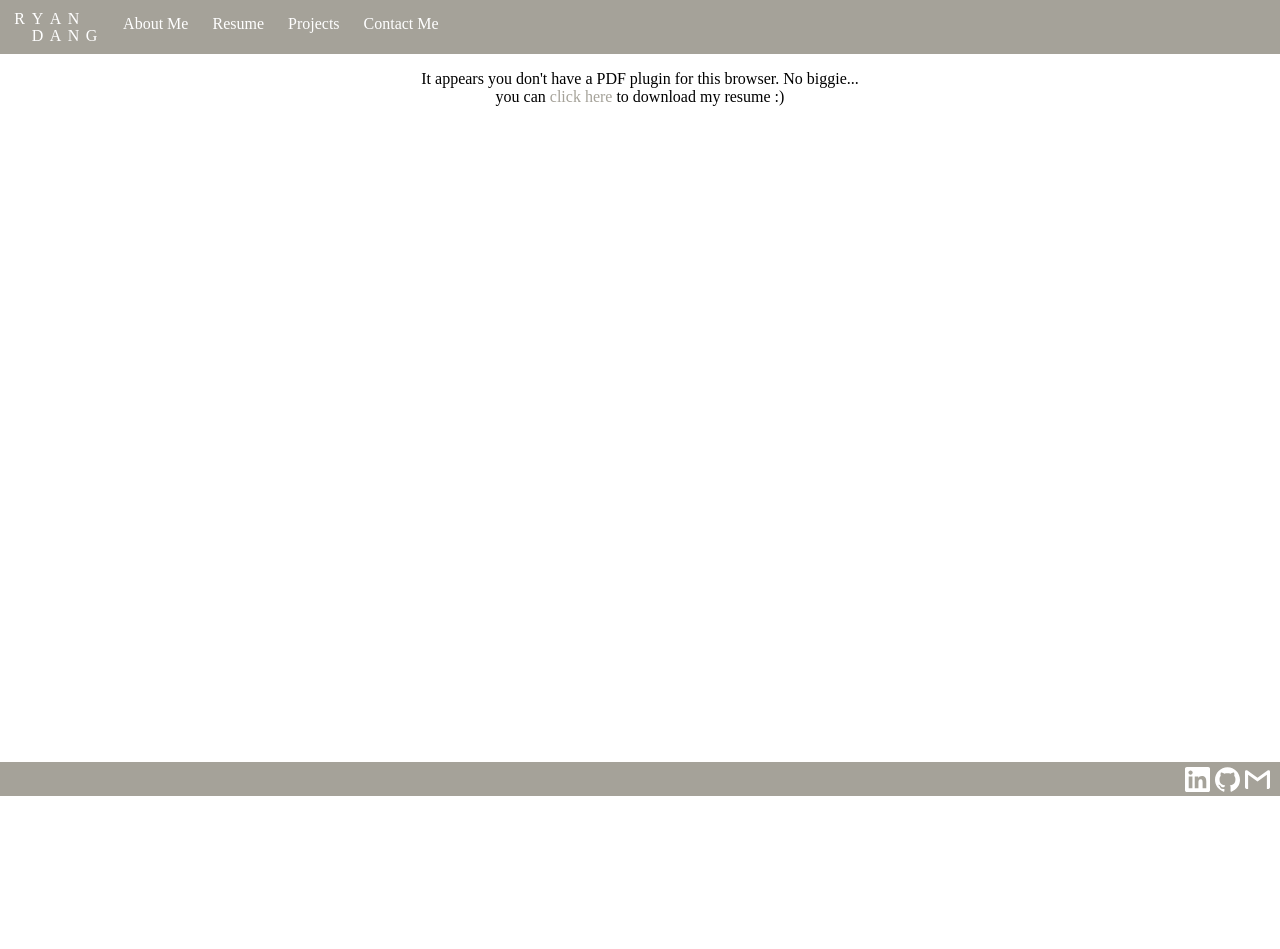
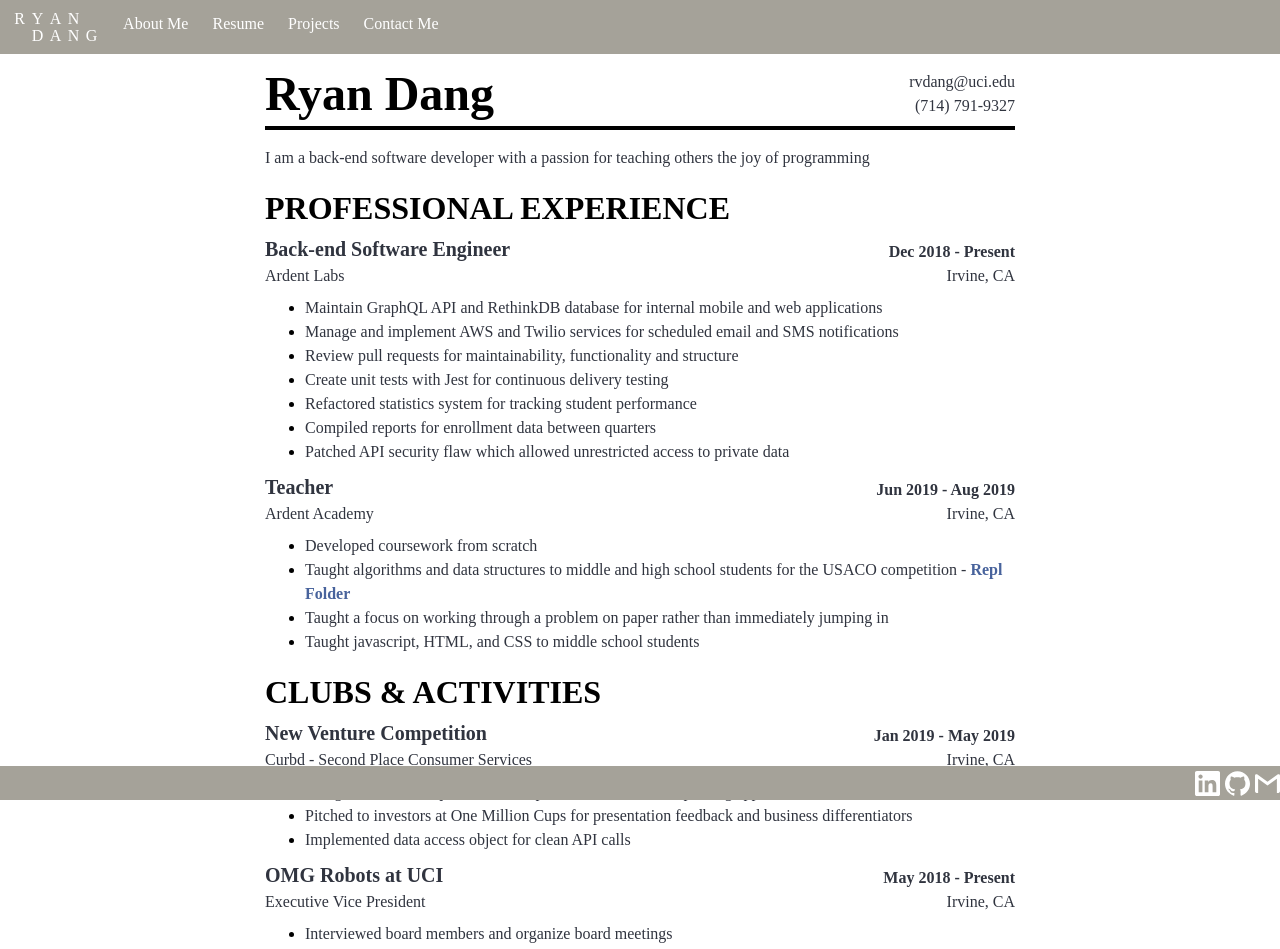
Before and after one commit to rvdang/ryan-web, a React (Create React App) app: page /#/resume in a window 1280 px wide. Shown: the top 949 px of the page. Before the commit the page ends 800 px from the top, so only its background shows below. Built offline with nearby package versions, Linux system fonts and the light colour scheme; a web font is replaced by a local one; what react-pose would draw is missing.

Commit message:
basic resume

```diff
--- a/package.json
+++ b/package.json
@@ -11,6 +11,7 @@
     "react-pose": "^4.0.8",
     "react-router-dom": "^5.0.1",
     "react-scripts": "^3.1.1",
+    "react-to-print": "^2.4.0",
     "styled-components": "^4.3.2"
   },
   "scripts": {
--- a/src/App.css
+++ b/src/App.css
@@ -85,3 +85,78 @@
 div#contact {
   flex-direction: row-reverse;
 }
+
+.resume{
+  max-width: 750px;
+    margin-left: auto;
+    margin-right: auto;
+    font-size: 16px;
+    padding: 1em;
+    flex-direction: column;
+}
+
+.line {
+  width: 100%;
+  border-right-style: initial;
+  border-bottom-style: initial;
+  border-left-style: initial;
+  border-right-color: initial;
+  border-bottom-color: initial;
+  border-left-color: initial;
+  margin-bottom: 1em;
+  border-width: 4px 0px 0px;
+  border-image: initial;
+  border-top: 4px solid rgb(0, 0, 0);
+}
+
+.categoryHeading{
+  color: black;
+  font-size: 32px;
+  line-height: 1;
+  font-family: 'Raleway';
+  font-weight: 900;
+  margin-top: 0.7em;
+  margin-bottom: 0.3em;
+}
+
+.nameStyle{
+  margin: 0;
+  padding: 0;
+  line-height: 1;
+  font-size: 48px;
+  font-family: 'Raleway';
+}
+
+.paragraphStyle {
+  color: #30343F;
+  font-size: 16px;
+  line-height: 1.5;
+  font-family: 'Raleway';
+  margin: 0;
+}
+
+.buttonStyle {
+  cursor: pointer;
+  pointer-events: all;
+  color: #48639C;
+  font-weight: 900;
+}
+
+.buttonStyle:hover {
+  color: #FE938C;
+}
+
+.splitTextDiv {
+  display: flex;
+  -webkit-box-pack: justify;
+  margin: 0;
+  padding: 0;
+  justify-content: space-between;
+  flex-direction: row;
+}
+
+ul {
+  margin: 0;
+  margin-top: .5em;
+  margin-bottom: .5em;
+}
--- a/src/App.js
+++ b/src/App.js
@@ -5,7 +5,7 @@
 import { HashRouter as Router, Switch, Route } from "react-router-dom";
 import { AboutMe } from "./AboutMe";
 import { Contact } from "./Contact";
-import { Resume } from "./Resume";
+import { Resume } from "./pages/resume";
 
 function App() {
   return (
--- a/src/Loading.css
+++ b/src/Loading.css
@@ -9,6 +9,15 @@
   --d-transform: translate(calc(-50% - 100px), calc(-50% + 50px));
   --g-transform: translate(calc(-50% + 200px), calc(-50% + 50px));
   --ani-delay: 250ms;
+}
+
+img, a {
+  user-drag: none;
+  user-select: none;
+  -moz-user-select: none;
+  -webkit-user-drag: none;
+  -webkit-user-select: none;
+  -ms-user-select: none;
 }
 
 svg.icon {
@@ -39,6 +48,7 @@
 }
 
 span.footer {
+  bottom: 0;
   margin-right: 5px;
   justify-content: center;
 }
@@ -55,6 +65,7 @@
 }
 
 div.logo {
+  max-width: ;width: 100%;
   opacity: 0;
   display: flex;
   border: 10px solid #a5a299;
@@ -63,6 +74,10 @@
 }
 
 div#footer {
+  position: fixed;
+  bottom: 0;
+  left: 0;
+  width: 100%;
   opacity: 0;
   display: flex;
   flex-direction: row-reverse;
@@ -80,7 +95,7 @@
 
 span.intro {
   color: black;
-  position: absolute;
+  position: fixed;
   font-size: 112px;
   left: 50%;
   top: 50%;
--- a/src/Resume.js
+++ b/src/Resume.js
@@ -1,6 +1,6 @@
 import React from "react";
 import resume from "./documents/Ryan Dang Resume.pdf";
-export const Resume = props => (
+export const Resume2 = props => (
   <div id="resume" className="shortFadeIn page vertical maxswitch">
     <object data={resume} type="application/pdf" width="100%" height="100%">
       <p style={{ textAlign: "center" }}>
--- a/src/index.css
+++ b/src/index.css
@@ -1,11 +1,15 @@
 html,body, #root {
-  height: 100vh;
-  width: 100vw;
+  height: 100%;
+  width: 100%;
   max-height: 100vh;
-  max-width: 100vw;
+  max-width: 100%;
   padding: 0;
   margin: 0;
 }
+
+html::-webkit-scrollbar { width: 0 !important }
+html { overflow: -moz-scrollbars-none; }
+html { -ms-overflow-style: none; }
 /* latin-ext */
 @font-face {
   font-family: 'Raleway';
--- /dev/null
+++ b/src/pages/resume.js
@@ -0,0 +1,124 @@
+import React, { useRef } from "react";
+import ReactToPrint from 'react-to-print'
+
+const H2 = props => <p className="categoryHeading">
+    {props.children}
+</p>
+
+const P = props => <p className="paragraphStyle" style={props.style || {}}>
+    {props.children}
+</p>
+
+const EntryHeading = ({ title, duration, company, location }) => (
+    <div flexDirection="column">
+        <div className="splitTextDiv">
+            <P style={{ fontWeight: 900, fontSize: "20px" }}>{title}</P>
+            <div style={{ display: "flex", flexDirection: "column-reverse" }}>
+                <P style={{ fontWeight: 600 }}>{duration}</P>
+            </div>
+        </div>
+        <div className="splitTextDiv">
+            <P>{company}</P>
+            <P>{location}</P>
+        </div>
+    </div>
+
+)
+
+export const Resume = () => {
+    const componentRef = useRef();
+    return (
+        <div className="shortFadeIn vertical maxswitch">
+            <div className="resume" ref={componentRef}>
+                <div className="splitTextDiv">
+                    <h1 className="nameStyle">Ryan Dang</h1>
+                    <div style={{ display: "flex", flexDirection: "column", WebkitBoxPack: "end", justifyContent: "flex-end", alignItems: "flex-end", margin: 0, padding: 0 }}>
+                        <P>rvdang@uci.edu</P>
+                        <P>(714) 791-9327</P>
+                    </div>
+                </div>
+                <hr className="line"></hr>
+                <P>I am a back-end software developer with a passion for teaching others the joy of programming</P>
+                <H2>PROFESSIONAL EXPERIENCE</H2>
+                <EntryHeading
+                    title="Back-end Software Engineer"
+                    duration="Dec 2018 - Present"
+                    company="Ardent Labs"
+                    location="Irvine, CA" />
+                <ul>
+                    <li><P>Maintain GraphQL API and RethinkDB database for internal mobile and web applications</P></li>
+                    <li><P>Manage and implement AWS and Twilio services for scheduled email and SMS notifications</P></li>
+                    <li><P>Review pull requests for maintainability, functionality and structure</P></li>
+                    <li><P>Create unit tests with Jest for continuous delivery testing</P></li>
+                    <li><P>Refactored statistics system for tracking student performance</P></li>
+                    <li><P>Compiled reports for enrollment data between quarters</P></li>
+                    <li><P>Patched API security flaw which allowed unrestricted access to private data</P></li>
+                </ul>
+                <EntryHeading
+                    title="Teacher"
+                    duration="Jun 2019 - Aug 2019"
+                    company="Ardent Academy"
+                    location="Irvine, CA" />
+                <ul>
+                    <li><P>Developed coursework from scratch</P></li>
+                    <li>
+                        <P>Taught algorithms and data structures to middle and high school students for the USACO competition&nbsp;-&nbsp;
+                            <a href="https://repl.it/repls/folder/usaco" className="paragraphStyle buttonStyle">Repl Folder</a>
+                        </P></li>
+                    <li><P>Taught a focus on working through a problem on paper rather than immediately jumping in</P></li>
+                    <li><P>Taught javascript, HTML, and CSS to middle school students</P></li>
+                </ul>
+                <H2>{"CLUBS & ACTIVITIES"}</H2>
+                <EntryHeading
+                    title="New Venture Competition"
+                    duration="Jan 2019 - May 2019"
+                    company="Curbd - Second Place Consumer Services"
+                    location="Irvine, CA" />
+                <ul>
+                    <li><P>Designed and developed a business plan for crowdsourced parking application</P></li>
+                    <li><P>Pitched to investors at One Million Cups for presentation feedback and business differentiators</P></li>
+                    <li><P>Implemented data access object for clean API calls</P></li>
+                </ul>
+                <EntryHeading
+                    title="OMG Robots at UCI"
+                    duration="May 2018 - Present"
+                    company="Executive Vice President"
+                    location="Irvine, CA" />
+                <ul>
+                    <li><P>Interviewed board members and organize board meetings</P></li>
+                    <li><P>Contacted student organizations to secure project collaboration and networking opportunities</P></li>
+                    <li><P>Met with third-party fiscal sponsors to secure non-profit status</P></li>
+                </ul>
+                <EntryHeading
+                    title="Management and Information Student Society"
+                    duration="Sep 2018 - Present"
+                    company="Mentor"
+                    location="Irvine, CA" />
+                <ul>
+                    <li><P>Mock technical interviews for practice</P></li>
+                    <li><P>Help set up personal website, linkedin, resume, applying to first internships</P></li>
+                    <li><P>Mentor and guide through mentee's courses, projects, and careers</P></li>
+                </ul>
+                <H2>PROJECTS</H2>
+                <EntryHeading
+                    title={<P>TFT Overlay <i>Electron JS, React/HTML/CSS, Javascript</i></P>}
+                    duration={<a href="https://github.com/rvdang/TFTOverlay" className="paragraphStyle buttonStyle">Github Link</a>}
+                    company="An overlay for the League of Legends game mode Teamfight Tactics to track and display item combinations and descriptions"
+                    location="" />
+                <EntryHeading
+                    title={<P>Job buddy <i>HTML/CSS, Javascript, JQuery</i></P>}
+                    duration={<a href="https://devpost.com/software/job-buddy-doyvrt" className="paragraphStyle buttonStyle">Devpost Link</a>}
+                    company="An overlay for the League of Legends game mode Teamfight Tactics to track and display item combinations and descriptions"
+                    location="" />
+            </div>
+            <ReactToPrint
+                trigger={() => (<div className="resume" style={{ padding: 0 }}>
+                    <span className="paragraphStyle buttonStyle">Print this out!</span>
+                </div>)}
+                content={() => componentRef.current}
+            />
+            <p>&nbsp;</p>
+            <p>&nbsp;</p>
+        </div>
+    )
+};
```
Also changed, not shown: 1 other file (tests, documents, lock files or other folders).
